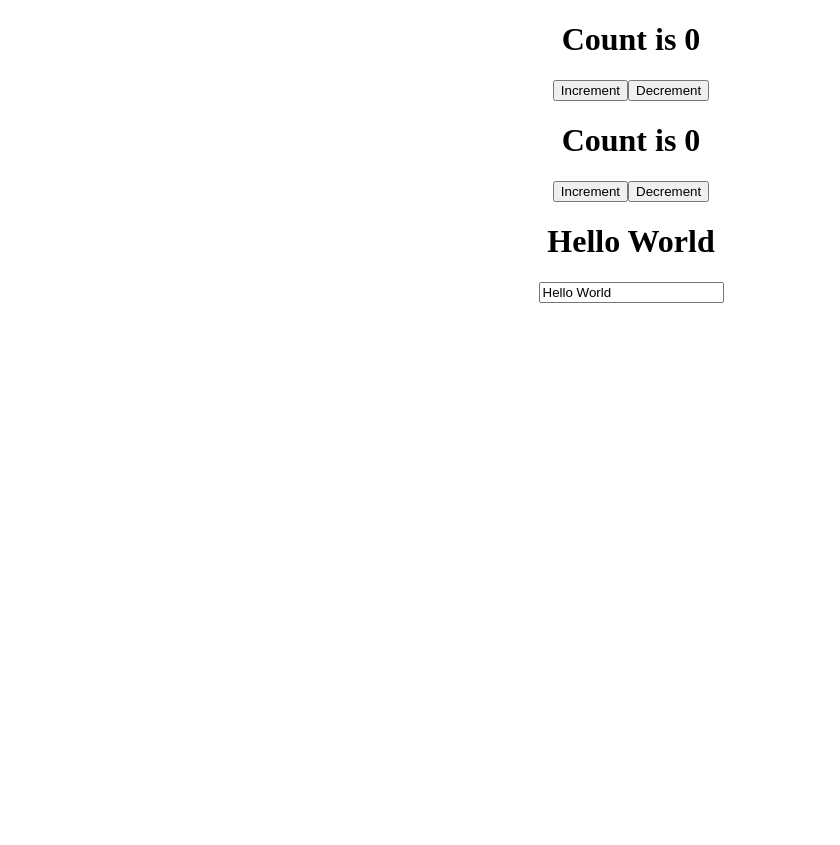
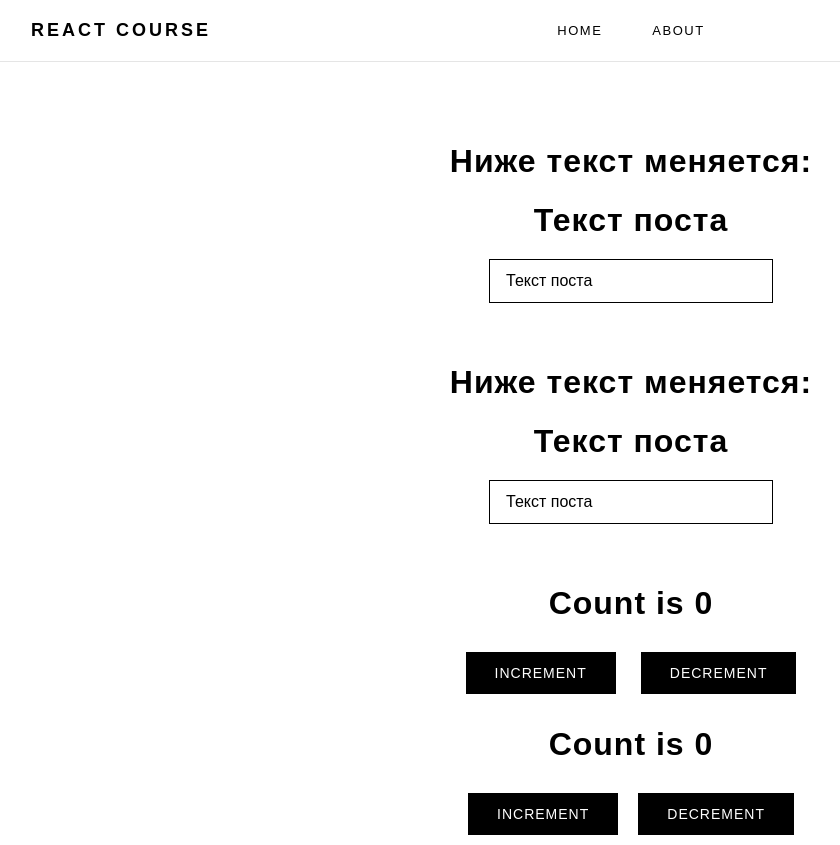
Before and after one commit to Pr0stk/react-course, a React (Create React App) app: page / in a window 1280 px wide. Shown: the whole page, without its empty margins (9-849 px from the left). Before the commit the page ends 800 px from the top, so only its background shows below. Built offline with nearby package versions, Linux system fonts and the light colour scheme.

Commit message:
added Header + props with map

```diff
--- a/src/App.css
+++ /dev/null
@@ -1,3 +0,0 @@
-.App {
-  text-align: center;
-}
--- a/src/App.js
+++ b/src/App.js
@@ -1,18 +1,27 @@
-import './App.css';
+import './styles/App.css';
 import React from 'react';
 import Counter from './components/Counter';
 import ClassCounter from './components/ClassCounter';
+import Header from './components/Header';
+import PostItem from './components/PostItem';
 
 function App() {
-  const [value, setValue] = React.useState("Hello World");
+  const [posts, setPosts] = React.useState([
+    { id: 1, title: "Ниже текст меняется:" },
+    { id: 2, title: "Ниже текст меняется:" },
+  ]);
 
   return (
-    <div className="App">
+    <>
+      <Header />
+      <div className="App">
+      {posts.map(post => (
+      <PostItem key={post.id} post={post} />
+        ))}
       <Counter />
       <ClassCounter />
-      <h1>{value}</h1>
-      <input type="text" value={value} onChange={(e) => setValue(e.target.value)} />
     </div>
+    </>
   );
 }
 
--- a/src/components/Counter.jsx
+++ b/src/components/Counter.jsx
@@ -1,4 +1,5 @@
-import React from 'react'
+import React from "react"
+import "../styles/App.css"
 
 export default function Counter() {
     const [count, setCount] = React.useState(0);
@@ -12,7 +13,7 @@ export default function Counter() {
     }
 
     return (
-    <div>
+    <div className="counter">
         <h1>Count is {count}</h1>
         <button onClick={increment}>Increment</button>
         <button onClick={decrement}>Decrement</button>
--- /dev/null
+++ b/src/components/Header.jsx
@@ -0,0 +1,16 @@
+import React from "react";
+import "../styles/Header.css";
+
+export default function Header() {
+
+  return (
+    <header className="header">
+      <div className="header__logo">REACT COURSE</div>
+
+      <nav className="header__nav">
+        <a href="#">Home</a>
+        <a href="#">About</a>
+      </nav>
+    </header>
+  );
+}
--- /dev/null
+++ b/src/components/PostItem.jsx
@@ -0,0 +1,14 @@
+import React from "react";
+
+
+export default function PostItem(props) {
+    const [value, setValue] = React.useState("Текст поста");
+
+  return (
+    <div>
+        <h1>{props.post.title}</h1>
+        <h1>{value}</h1>
+        <input type="text" value={value} onChange={(e) => setValue(e.target.value)} />
+    </div>
+  );
+}
--- /dev/null
+++ b/src/styles/App.css
@@ -0,0 +1,66 @@
+body {
+  margin: 0;
+  font-family: Arial, Helvetica, sans-serif;
+  background-color: #ffffff;
+  color: #000;
+}
+
+.App {
+  text-align: center;
+  padding-top: 60px;
+}
+
+h1 {
+  font-size: 32px;
+  font-weight: 600;
+  letter-spacing: 1px;
+  margin-bottom: 20px;
+}
+
+input {
+  padding: 12px 16px;
+  font-size: 16px;
+  border: 1px solid #000;
+  outline: none;
+  margin-bottom: 40px;
+  width: 250px;
+  transition: all 0.2s ease;
+}
+
+input:focus {
+  border-color: #555;
+}
+
+.counter {
+  margin-top: 20px;
+}
+
+button {
+  padding: 12px 28px;
+  margin: 10px;
+  font-size: 14px;
+  font-weight: 500;
+  letter-spacing: 1px;
+  text-transform: uppercase;
+
+  background-color: #000;
+  color: #fff;
+
+  border: 1px solid #000;
+  cursor: pointer;
+
+  transition: all 0.25s ease;
+}
+
+button:hover {
+  background-color: #fff;
+  color: #000;
+}
+
+button:active {
+  transform: scale(0.97);
+}
+
+.counter button + button {
+  margin-left: 15px;
+}
--- /dev/null
+++ b/src/styles/Header.css
@@ -0,0 +1,33 @@
+.header {
+    width: auto;
+    padding: 20px 40px;
+
+    display: grid;
+    grid-template-columns: 1fr auto 1fr;
+    align-items: center;
+
+    border-bottom: 1px solid #e5e5e5;
+  }
+
+  .header__logo {
+    font-size: 18px;
+    font-weight: 700;
+    letter-spacing: 3px;
+  }
+
+  .header__nav {
+    display: flex;
+    justify-content: center;
+    gap: 50px;
+  }
+
+  .header__nav a {
+    text-decoration: none;
+    color: #000;
+
+    font-size: 13px;
+    letter-spacing: 1.5px;
+    text-transform: uppercase;
+
+    position: relative;
+  }
```
